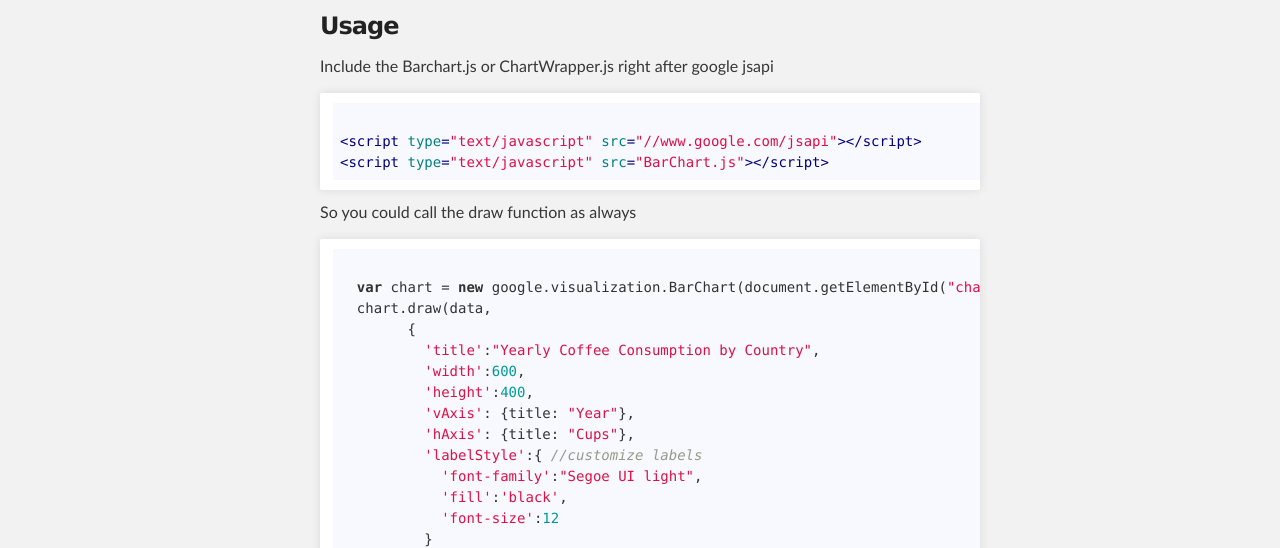
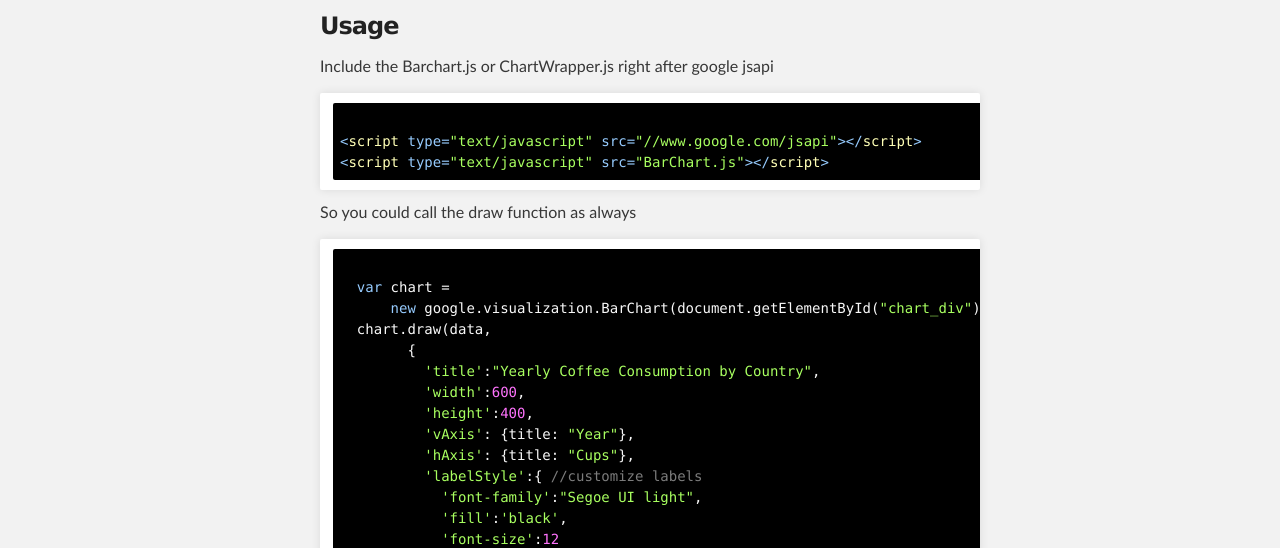
Before and after one commit to Moykn/google-barchart-percent, a plain HTML site: page index.html in a window 1280 px wide. Shown: the part 252-800 px from the top of the page. Drawn offline with Linux system fonts and the light colour scheme.

Commit message:
changind css

```diff
--- a/index.html
+++ b/index.html
@@ -7,7 +7,7 @@
     <meta name="description" content="Google-barchart-percent : Adding a percentage label to google BarChart." />
 
     <link rel="stylesheet" type="text/css" media="screen" href="stylesheets/stylesheet.css">
-    <link rel="stylesheet" href="highlight.js/styles/github.css">
+    <link rel="stylesheet" href="highlight.js/styles/ir_black.css">
     <script type="text/javascript" src="highlight.js/highlight.pack.js"></script>
     <script>hljs.initHighlightingOnLoad();</script>
 
@@ -43,7 +43,8 @@
 <p>So you could call the draw function as always</p>
 
 <pre><code class="javascript">
-  var chart = new google.visualization.BarChart(document.getElementById("chart_div"));
+  var chart =
+      new google.visualization.BarChart(document.getElementById("chart_div"));
   chart.draw(data,
         {
           'title':"Yearly Coffee Consumption by Country",
```
